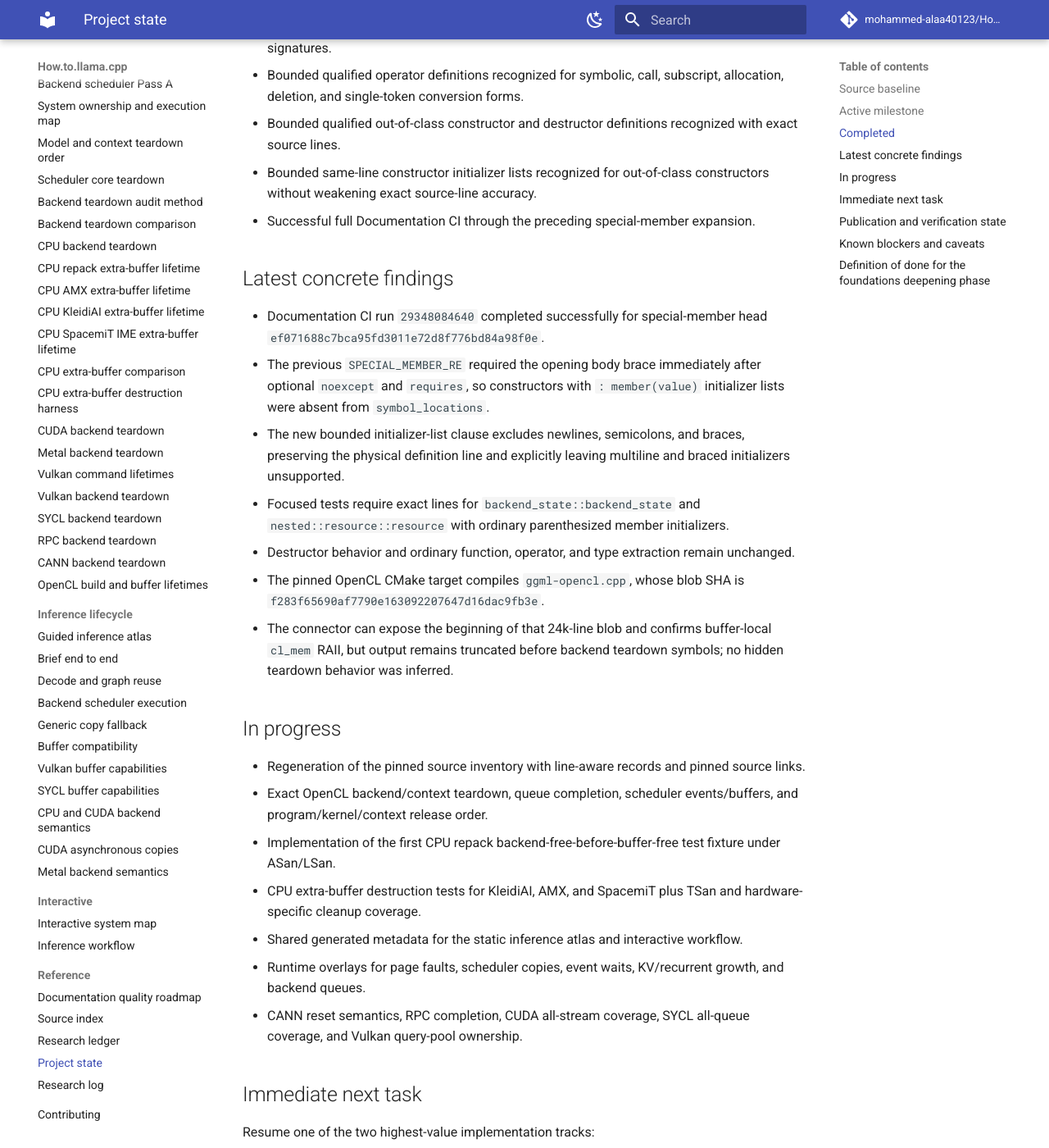
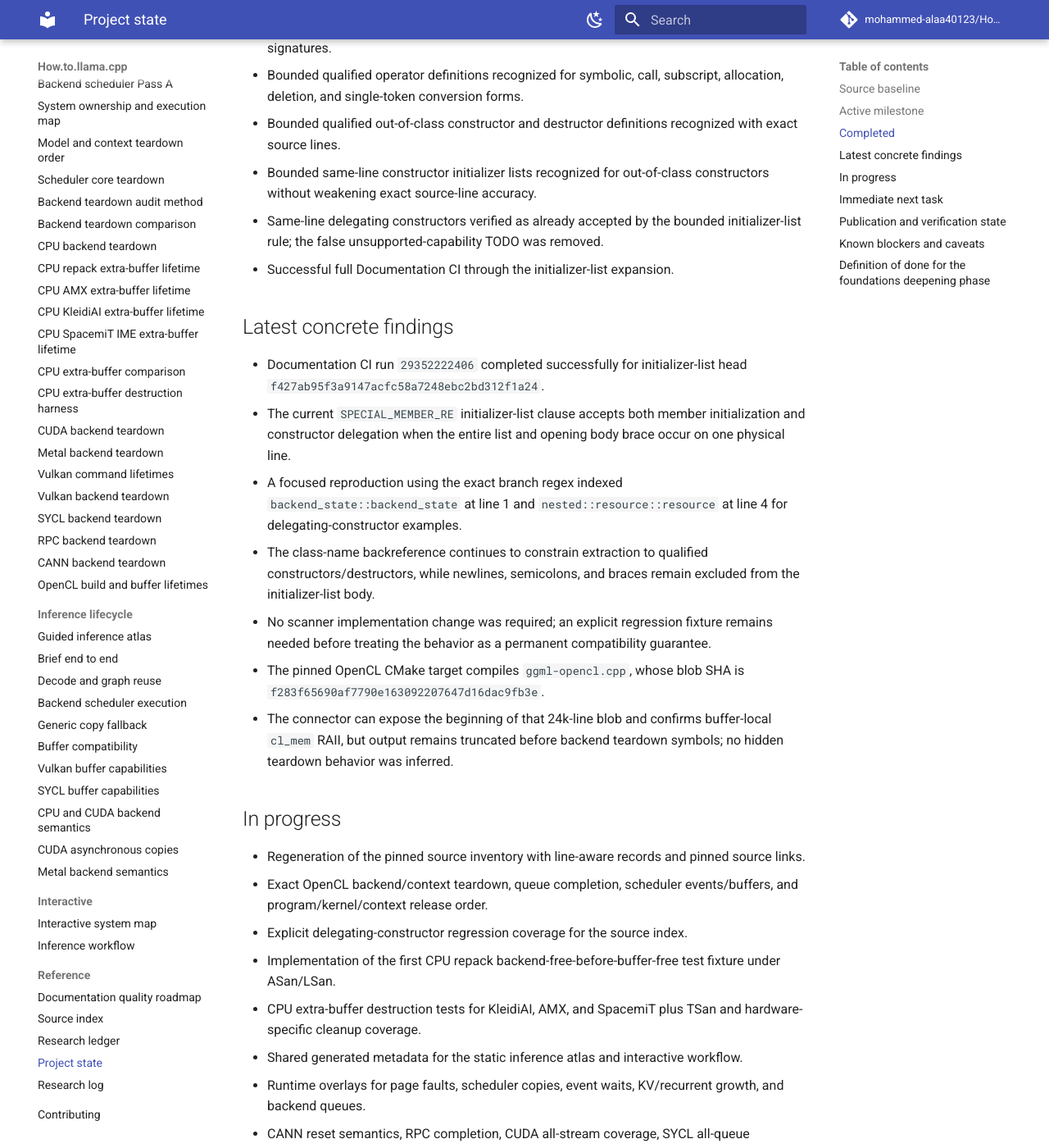
Before and after one commit to mohammed-alaa40123/How.to.llama.cpp, an MkDocs documentation site: the page built from docs/reference/project-state.md, in a window 1280 px wide and 1400 px high, scrolled down 1682 px. Shown: the whole window at 82% size. Built offline with MkDocs 1.6.1 and Material for MkDocs 9.7.7, drawn with Linux system fonts in a browser that asks for light colours; comment, search, counter and statistics services are not loaded; some of the changed text lies outside the part shown.

Commit message:
docs: record delegating constructor audit

````diff
--- a/docs/reference/project-state.md
+++ b/docs/reference/project-state.md
@@ -19,7 +19,7 @@ Read this file after the root README on every run. It is the compact checkpoint
 
 - MkDocs Material site, strict documentation CI, Pages deployment, health checks, source indexing, and durable run context.
 - Canonical GGUF, model placement, model/context, graph/MoE, scheduler, memory-lifetime, and system-ownership pages.
-- Pass A pages for public API, model/GGUF loading, runtime context/memory, scheduler, and concrete context-memory implementations.
+- Pass A pages for the public API/minimal example, model/GGUF loading, runtime context/memory, scheduler, and concrete context-memory implementations.
 - Exact pinned declaration and reverse-destruction map for `llama_model` and `llama_context`.
 - Generic scheduler plus ordinary CPU, CUDA, Metal, Vulkan, SYCL, RPC, and CANN teardown audits.
 - Cross-backend teardown comparison matrix and reusable teardown audit method.
@@ -41,15 +41,16 @@ Read this file after the root README on every run. It is the compact checkpoint
 - Bounded qualified operator definitions recognized for symbolic, call, subscript, allocation, deletion, and single-token conversion forms.
 - Bounded qualified out-of-class constructor and destructor definitions recognized with exact source lines.
 - Bounded same-line constructor initializer lists recognized for out-of-class constructors without weakening exact source-line accuracy.
-- Successful full Documentation CI through the preceding special-member expansion.
+- Same-line delegating constructors verified as already accepted by the bounded initializer-list rule; the false unsupported-capability TODO was removed.
+- Successful full Documentation CI through the initializer-list expansion.
 
 ## Latest concrete findings
 
-- Documentation CI run `29348084640` completed successfully for special-member head `ef071688c7bca95fd3011e72d8f776bd84a98f0e`.
-- The previous `SPECIAL_MEMBER_RE` required the opening body brace immediately after optional `noexcept` and `requires`, so constructors with `: member(value)` initializer lists were absent from `symbol_locations`.
-- The new bounded initializer-list clause excludes newlines, semicolons, and braces, preserving the physical definition line and explicitly leaving multiline and braced initializers unsupported.
-- Focused tests require exact lines for `backend_state::backend_state` and `nested::resource::resource` with ordinary parenthesized member initializers.
-- Destructor behavior and ordinary function, operator, and type extraction remain unchanged.
+- Documentation CI run `29352222406` completed successfully for initializer-list head `f427ab95f3a9147acfc58a7248ebc2bd312f1a24`.
+- The current `SPECIAL_MEMBER_RE` initializer-list clause accepts both member initialization and constructor delegation when the entire list and opening body brace occur on one physical line.
+- A focused reproduction using the exact branch regex indexed `backend_state::backend_state` at line 1 and `nested::resource::resource` at line 4 for delegating-constructor examples.
+- The class-name backreference continues to constrain extraction to qualified constructors/destructors, while newlines, semicolons, and braces remain excluded from the initializer-list body.
+- No scanner implementation change was required; an explicit regression fixture remains needed before treating the behavior as a permanent compatibility guarantee.
 - The pinned OpenCL CMake target compiles `ggml-opencl.cpp`, whose blob SHA is `f283f65690af7790e163092207647d16dac9fb3e`.
 - The connector can expose the beginning of that 24k-line blob and confirms buffer-local `cl_mem` RAII, but output remains truncated before backend teardown symbols; no hidden teardown behavior was inferred.
 
@@ -57,6 +58,7 @@ Read this file after the root README on every run. It is the compact checkpoint
 
 - Regeneration of the pinned source inventory with line-aware records and pinned source links.
 - Exact OpenCL backend/context teardown, queue completion, scheduler events/buffers, and program/kernel/context release order.
+- Explicit delegating-constructor regression coverage for the source index.
 - Implementation of the first CPU repack backend-free-before-buffer-free test fixture under ASan/LSan.
 - CPU extra-buffer destruction tests for KleidiAI, AMX, and SpacemiT plus TSan and hardware-specific cleanup coverage.
 - Shared generated metadata for the static inference atlas and interactive workflow.
@@ -68,7 +70,8 @@ Read this file after the root README on every run. It is the compact checkpoint
 Resume one of the two highest-value implementation tracks:
 
 ```text
-A. regenerate pinned symbol locations and finish OpenCL teardown
+A. add the explicit same-line delegating-constructor regression,
+   then regenerate pinned symbol locations and finish OpenCL teardown
 B. implement the admitted CPU repack MUL_MAT fixture
    → reference comparison
    → CPU backend wrapper free
@@ -79,10 +82,9 @@ B. implement the admitted CPU repack MUL_MAT fixture
 ## Publication and verification state
 
 - Work is published in PR #1 from branch `automation/backend-teardown-audit-method`; the PR remains open and mergeable.
-- Added detailed note `logs/research/2026-07-14/1953-constructor-initializer-indexing.md`.
-- Added focused initializer-list tests and a bounded same-line scanner clause.
-- The preceding special-member implementation passed Documentation CI and strict MkDocs in run `29348084640`.
-- The new initializer-list head requires commit-scoped Documentation CI and strict MkDocs validation.
+- Added detailed note `logs/research/2026-07-14/2052-delegating-constructor-indexing-audit.md`.
+- The preceding initializer-list implementation passed Documentation CI and strict MkDocs in run `29352222406`.
+- This run changed durable documentation only; the newly documented delegating-constructor behavior was reproduced with the exact current regex.
 - Full local checkout validation remains unavailable because direct GitHub DNS resolution is blocked in this runtime.
 - Direct Pages checks remain unavailable, and branch-only content cannot deploy until PR #1 merges.
 
````
Also changed, not shown: other parts of docs/reference/project-state.md (+2 -2 lines).
